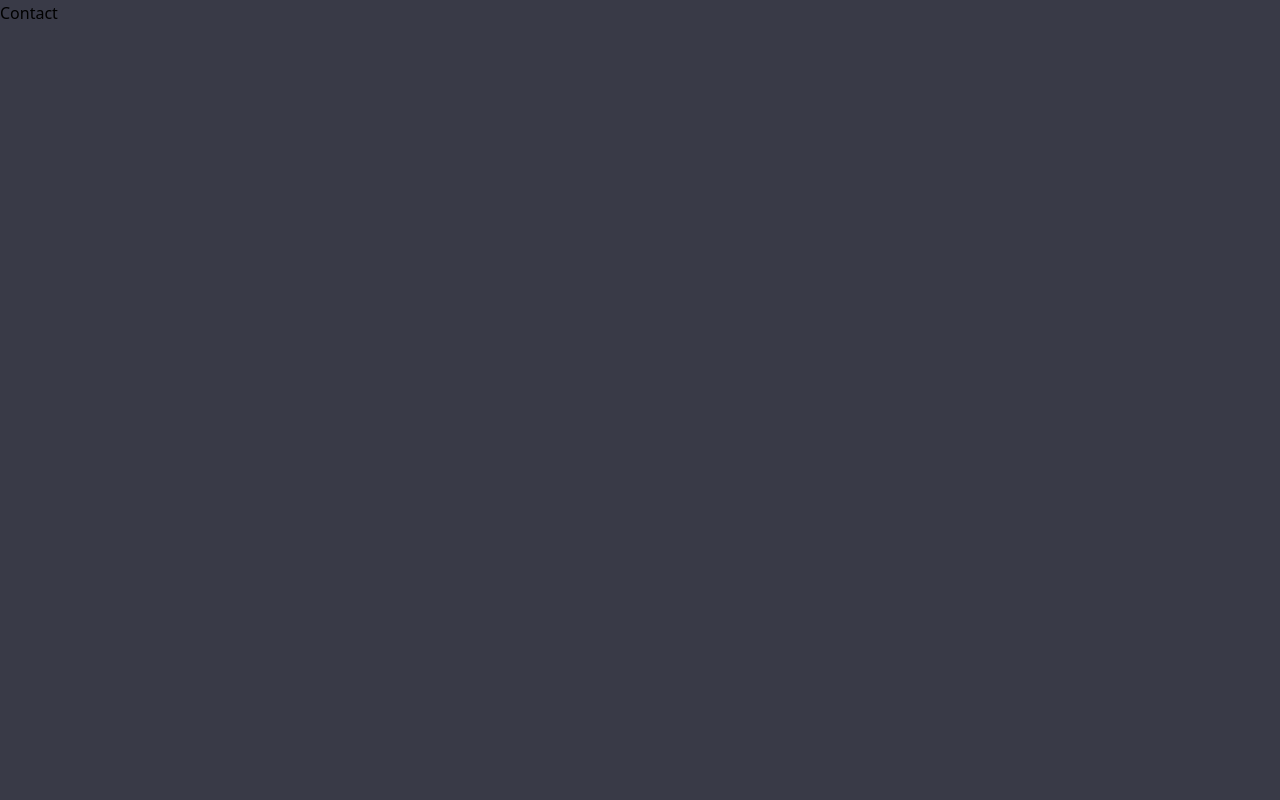
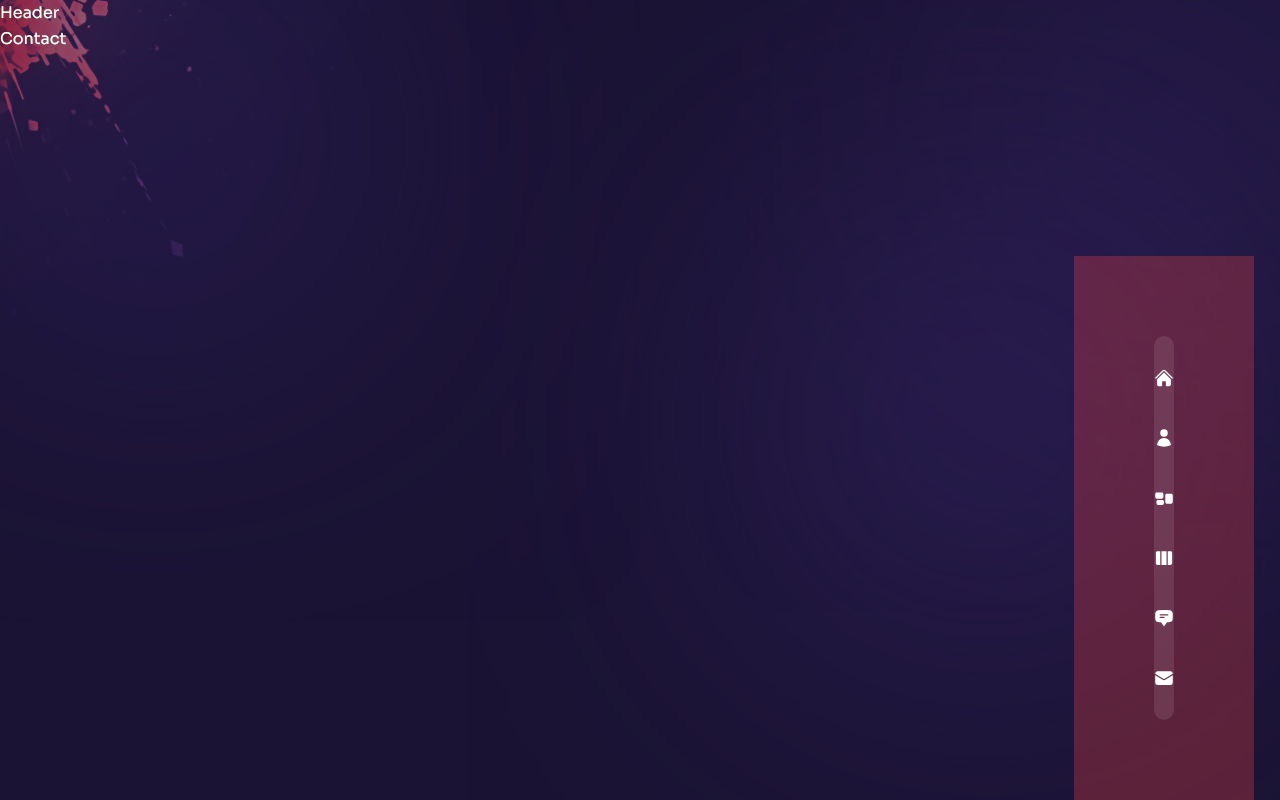
Before and after one commit to SMCominotti/Portfolio, a Next.js app: page /contact in a window 1280 px wide. Built offline with nearby package versions, Linux system fonts and the light colour scheme.

Commit message:
empezando el portfolio

```diff
--- a/components/Layout.js
+++ b/components/Layout.js
@@ -1,5 +1,25 @@
-const Layout = () => {
-  return <div>Layout</div>;
+import {Sora} from '@next/font/google'
+
+const sora = Sora ({
+  subsets: ['latin'],
+  variable: '--font-sora',
+  weight: ['100','200', '300', '400', '500', '600', '700','800']
+})
+
+import Nav from '../components/Nav';
+import Header from '../components/Header';
+import TopLeftImg from '../components/TopLeftImg';
+
+
+const Layout = ({children}) => {
+  return (
+        <div className={`page bg-site text-white bg-cover bg-no-repeat ${sora.variable} font-sora relative`}>
+            <TopLeftImg/>
+            <Nav/>
+            <Header/>
+            {children}
+       </div>
+  );
 };
 
 export default Layout;
--- a/components/Nav.js
+++ b/components/Nav.js
@@ -1,5 +1,6 @@
+import {HiHome,HiUser,HiRectangleGroup,HiViewColumns,HiChatBubbleBottomCenterText,HiEnvelope} from 'react-icons/hi2';
 //  links
-const links = [
+export const navData = [
   { name: 'home', path: '/', icon: <HiHome /> },
   { name: 'about', path: '/about', icon: <HiUser /> },
   { name: 'services', path: '/services', icon: <HiRectangleGroup /> },
@@ -16,8 +17,23 @@
   },
 ];
 
+import Link from 'next/link';
+
+import {useRouter} from 'next/router';
+
 const Nav = () => {
-  return <nav>nav</nav>;
+  const router = useRouter();
+  const pathname = router.pathname;
+  return (
+  <nav className='flex flex-col items-center xl:justify-center gap-y-4 fixed h-max bottom-0 mt-auto xl:right-[2%] bg-red-500/30 p-20'>
+    {/*inner*/}
+    <div className='flex w-full xl:flex-col items-center justify-between xl:justify-center gap-y-10 px-4 md:px-40 xl:px-0 h-80 xl:h-max py-8 bg-white/10 backdrop-blur-sm text-3xl xl:text-xl xl:rounded-full'>
+      {navData.map((link,index)=>{
+        return <Link href={link.path}>{link.icon}</Link>
+      })}
+    </div>
+  </nav>
+  );
 };
 
 export default Nav;
--- a/components/TopLeftImg.js
+++ b/components/TopLeftImg.js
@@ -1,5 +1,12 @@
+import Image from 'next/image'
+
+
 const TopLeftImg = () => {
-  return <div>Top Left Image</div>;
+  return (
+  <div className= 'absolute left-0 top-0 mix-blend-color-dodge z-10 w-[200px] xl:w-[400px] opacity-50'>
+    <Image src= '/top-left-img.png' width={400} height={400} alt ='' />
+  </div>
+  );
 };
 
 export default TopLeftImg;
--- a/pages/_app.js
+++ b/pages/_app.js
@@ -1,7 +1,13 @@
 import '../styles/globals.css';
 
+import Layout from '../components/Layout';
+
 function MyApp({ Component, pageProps }) {
-  return <Component {...pageProps} />;
+  return (
+  <Layout>
+  <Component {...pageProps} />
+  </Layout>
+  )
 }
 
 export default MyApp;
```
Also changed, not shown: 1 other file (tests, documents, lock files or other folders).
